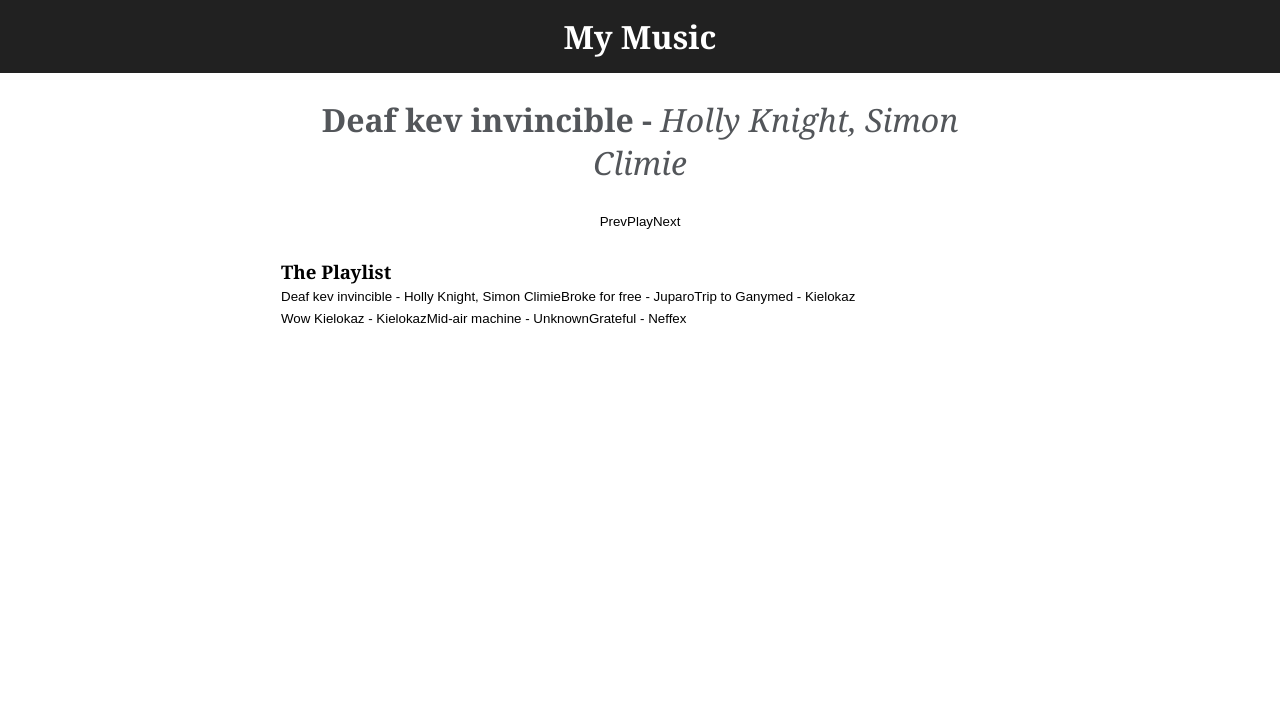
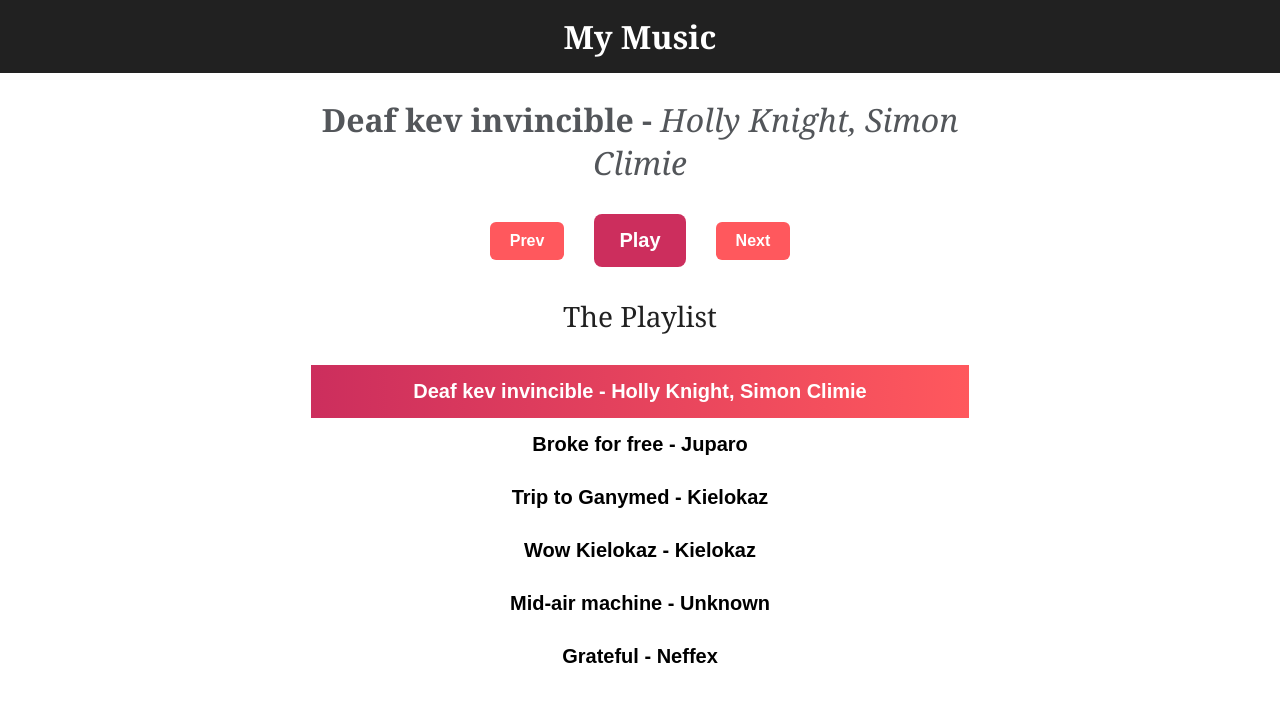
Before and after one commit to madhurabhujbal/Challenge31Days, a Vue app in the folder day7/spotif/: page / in a window 1280 px wide. Shown: the top 702 px of the page. Built offline with nearby package versions, Linux system fonts and the light colour scheme.

Commit message:
Add styling code for all buttons and playlist and currently playing song in it

```diff
--- a/day7/spotif/src/App.vue
+++ b/day7/spotif/src/App.vue
@@ -161,6 +161,7 @@ main {
 .controls {
   display: flex;
   justify-content: center;
+  align-items: center;
   padding: 30px 15px;
 }
 
@@ -172,5 +173,57 @@ button {
   cursor: pointer;
 }
 
+button:hover {
+  opacity: 0.8;
+}
 
+.play, .pause {
+  font-size: 20px;
+  font-weight: 700;
+  padding: 15px 25px;
+  margin: 0px 15px;
+  border-radius: 8px;
+  color: #FFF;
+  background-color: #CC2E5D;
+}
+
+.next, .prev {
+  font-size: 16px;
+  font-weight: 700;
+  padding: 10px 20px;
+  margin: 0px 15px;
+  border-radius: 6px;
+  color: #FFF;
+  background-color: #FF585D;
+}
+
+.playlist {
+  padding: 0px 30px;
+}
+
+.playlist h3 {
+  color: #212121;
+  font-size: 28px;
+  font-weight: 400;
+  margin-bottom: 30px;
+  text-align: center;
+}
+
+.playlist .song {
+  display: block;
+  width: 100%;
+  padding: 15px;
+  font-size: 20px;
+  font-weight: 700;
+  cursor: pointer;
+}
+
+.playlist .song:hover {
+  color: #FF585D;
+}
+
+.playlist .song.playing {
+  color: #FFF;
+  background-image: linear-gradient(to right, #CC2E5D, #FF585D);
+}
 </style>
```
